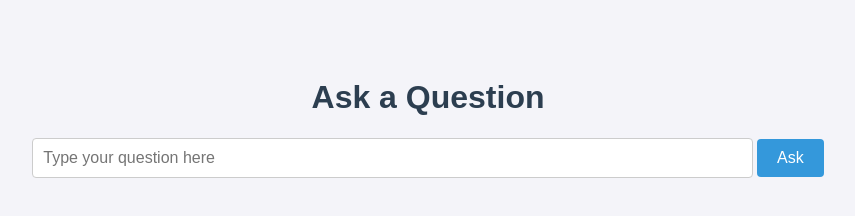
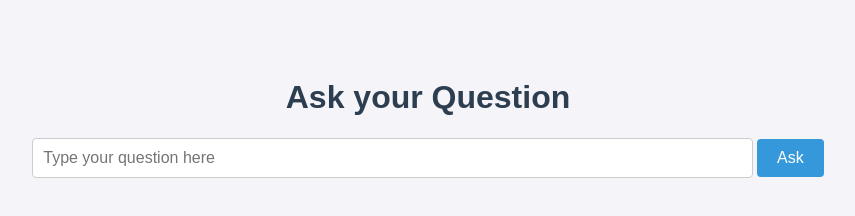
Before and after one commit to danielqj/QandA, a plain HTML site: page index.html in a window 1280 px wide. Shown: the whole page, without its empty margins (212-1067 px from the left). Drawn offline with Linux system fonts and the light colour scheme.

Commit message:
Add files via upload

```diff
--- a/index.html
+++ b/index.html
@@ -5,7 +5,7 @@
   <link rel="stylesheet" href="style.css">
 </head>
 <body>
-  <h1>Ask a Question</h1>
+  <h1>Ask your Question</h1>
   <input type="text" id="question" placeholder="Type your question here">
   <button onclick="askQuestion()">Ask</button>
   <p id="answer"></p>
```
